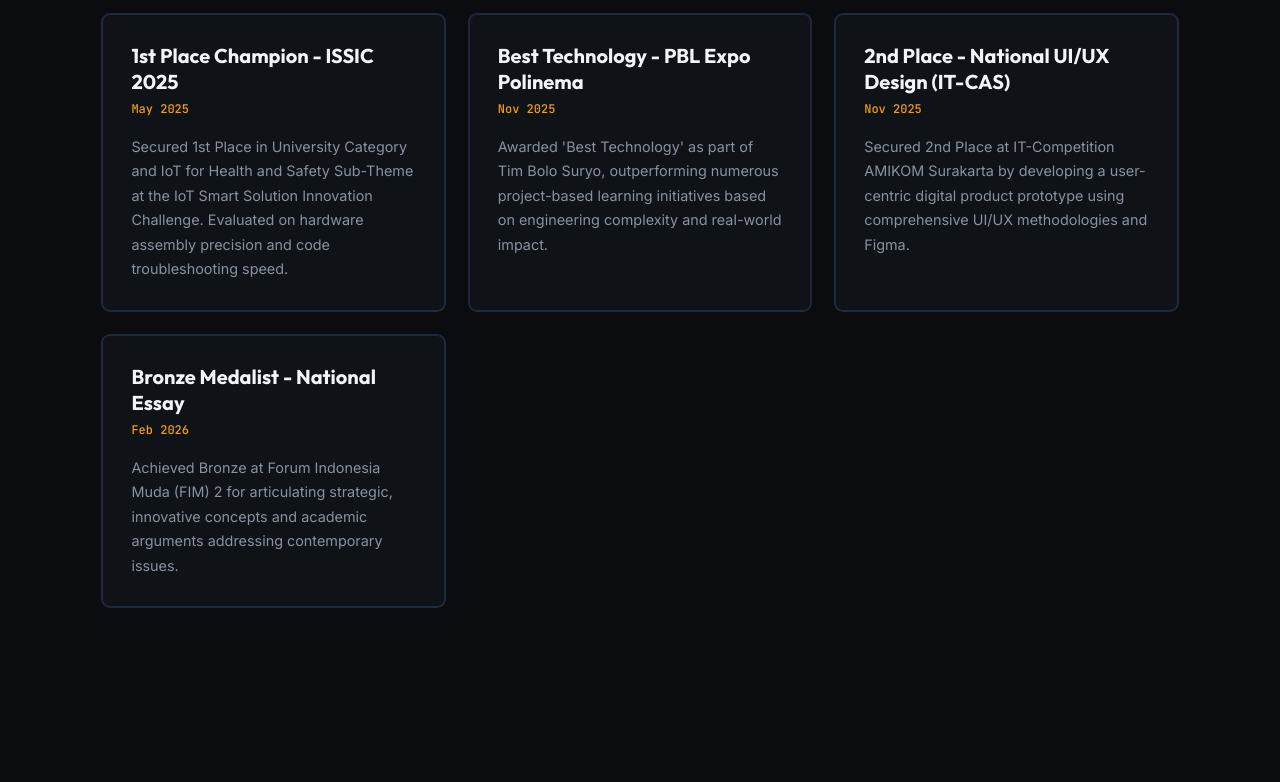
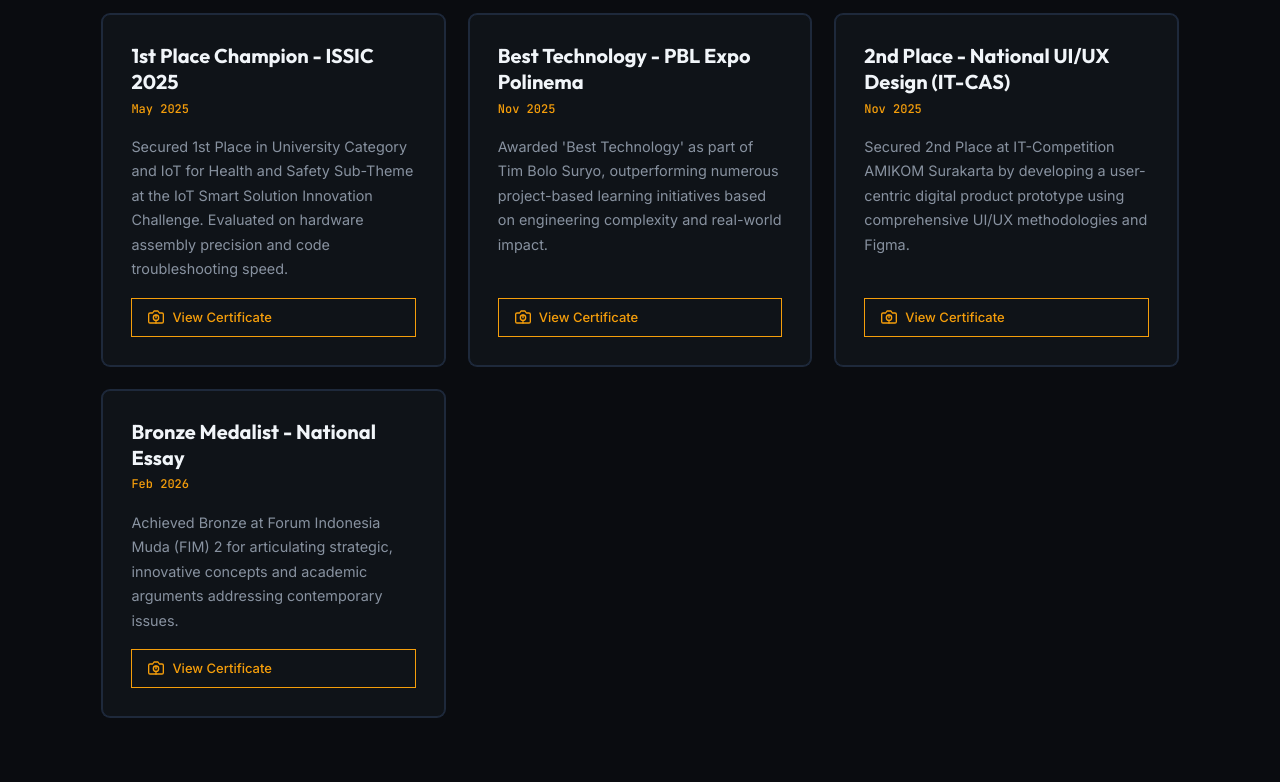
Before and after one commit to syahrilTGR/portfolio-next, a Next.js app: page / in a window 1280 px wide. Shown: the part 3146-3928 px from the top of the page. Built offline with nearby package versions, Linux system fonts and the light colour scheme.

Commit message:
feat: add certificate links to awards section
- Add certificateUrl field to awards.json
- AwardCard component renders View Certificate button when URL present

```diff
--- a/app/components/AwardCard.module.css
+++ b/app/components/AwardCard.module.css
@@ -64,3 +64,43 @@
     line-height: 1.7;
     flex-grow: 1;
 }
+
+.certificateLink {
+    display: inline-flex;
+    align-items: center;
+    gap: 0.5rem;
+    margin-top: 1rem;
+    padding: 0.5rem 1rem;
+    font-size: 0.8125rem;
+    font-weight: 500;
+    color: var(--accent-amber);
+    border: 1px solid var(--accent-amber);
+    border-radius: var(--radius-md);
+    text-decoration: none;
+    transition: background 0.15s ease, color 0.15s ease;
+}
+
+.certificateLink:hover {
+    background: var(--accent-amber);
+    color: var(--bg-primary);
+}
+
+.certificateLink {
+    display: inline-flex;
+    align-items: center;
+    gap: 0.5rem;
+    margin-top: 1rem;
+    padding: 0.5rem 1rem;
+    font-size: 0.8125rem;
+    font-weight: 500;
+    color: var(--accent-amber);
+    border: 1px solid var(--accent-amber);
+    border-radius: var(--radius-md);
+    text-decoration: none;
+    transition: background 0.15s ease, color 0.15s ease;
+}
+
+.certificateLink:hover {
+    background: var(--accent-amber);
+    color: var(--bg-primary);
+}
--- a/app/components/AwardCard.tsx
+++ b/app/components/AwardCard.tsx
@@ -4,9 +4,10 @@ interface AwardCardProps {
   title: string;
   date: string;
   desc: string;
+  certificateUrl?: string;
 }
 
-export default function AwardCard({ title, date, desc }: AwardCardProps) {
+export default function AwardCard({ title, date, desc, certificateUrl }: AwardCardProps) {
   return (
     <div className={`${styles.awardCard} card`}>
       <div className={styles.awardHeader}>
@@ -14,6 +15,24 @@ export default function AwardCard({ title, date, desc }: AwardCardProps) {
         <span className={styles.awardDate}>{date}</span>
       </div>
       <p className={styles.awardDesc}>{desc}</p>
+
+      {certificateUrl && (
+        <a
+          href={certificateUrl}
+          target="_blank"
+          rel="noopener noreferrer"
+          className={styles.certificateLink}
+          aria-label={`View certificate: ${title}`}
+        >
+          <svg width="16" height="16" viewBox="0 0 24 24" fill="none" stroke="currentColor" strokeWidth="2" strokeLinecap="round" strokeLinejoin="round" aria-hidden="true">
+            <path d="M23 19a2 2 0 0 1-2 2H3a2 2 0 0 1-2-2V8a2 2 0 0 1 2-2h4l2-3h6l2 3h4a2 2 0 0 1 2 2z" />
+            <circle cx="12" cy="13" r="4" />
+            <path d="M12 17v4" />
+            <path d="M12 9v4" />
+          </svg>
+          <span>View Certificate</span>
+        </a>
+      )}
     </div>
   );
 }
--- a/data/awards.json
+++ b/data/awards.json
@@ -3,24 +3,28 @@
     "id": 1,
     "title": "1st Place Champion - ISSIC 2025",
     "date": "May 2025",
-    "desc": "Secured 1st Place in University Category and IoT for Health and Safety Sub-Theme at the IoT Smart Solution Innovation Challenge. Evaluated on hardware assembly precision and code troubleshooting speed."
+    "desc": "Secured 1st Place in University Category and IoT for Health and Safety Sub-Theme at the IoT Smart Solution Innovation Challenge. Evaluated on hardware assembly precision and code troubleshooting speed.",
+    "certificateUrl": "/certificates/issic-health-safety.pdf"
   },
   {
     "id": 2,
     "title": "Best Technology - PBL Expo Polinema",
     "date": "Nov 2025",
-    "desc": "Awarded 'Best Technology' as part of Tim Bolo Suryo, outperforming numerous project-based learning initiatives based on engineering complexity and real-world impact."
+    "desc": "Awarded 'Best Technology' as part of Tim Bolo Suryo, outperforming numerous project-based learning initiatives based on engineering complexity and real-world impact.",
+    "certificateUrl": "/certificates/pbl-best-tech.pdf"
   },
   {
     "id": 3,
     "title": "2nd Place - National UI/UX Design (IT-CAS)",
     "date": "Nov 2025",
-    "desc": "Secured 2nd Place at IT-Competition AMIKOM Surakarta by developing a user-centric digital product prototype using comprehensive UI/UX methodologies and Figma."
+    "desc": "Secured 2nd Place at IT-Competition AMIKOM Surakarta by developing a user-centric digital product prototype using comprehensive UI/UX methodologies and Figma.",
+    "certificateUrl": "/certificates/itcas-uiux.pdf"
   },
   {
     "id": 4,
     "title": "Bronze Medalist - National Essay",
     "date": "Feb 2026",
-    "desc": "Achieved Bronze at Forum Indonesia Muda (FIM) 2 for articulating strategic, innovative concepts and academic arguments addressing contemporary issues."
+    "desc": "Achieved Bronze at Forum Indonesia Muda (FIM) 2 for articulating strategic, innovative concepts and academic arguments addressing contemporary issues.",
+    "certificateUrl": "/certificates/fim-bronze.png"
   }
 ]
```
